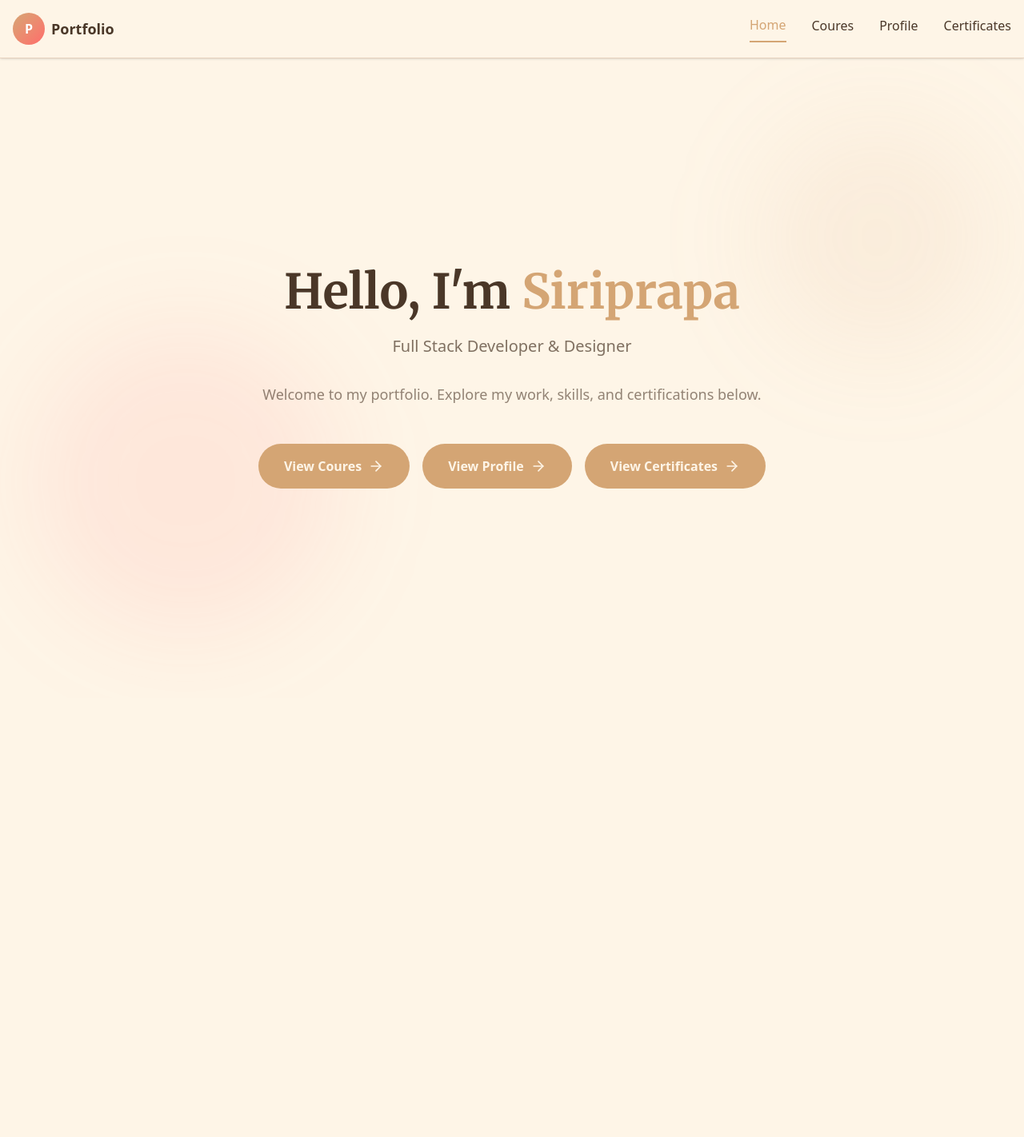
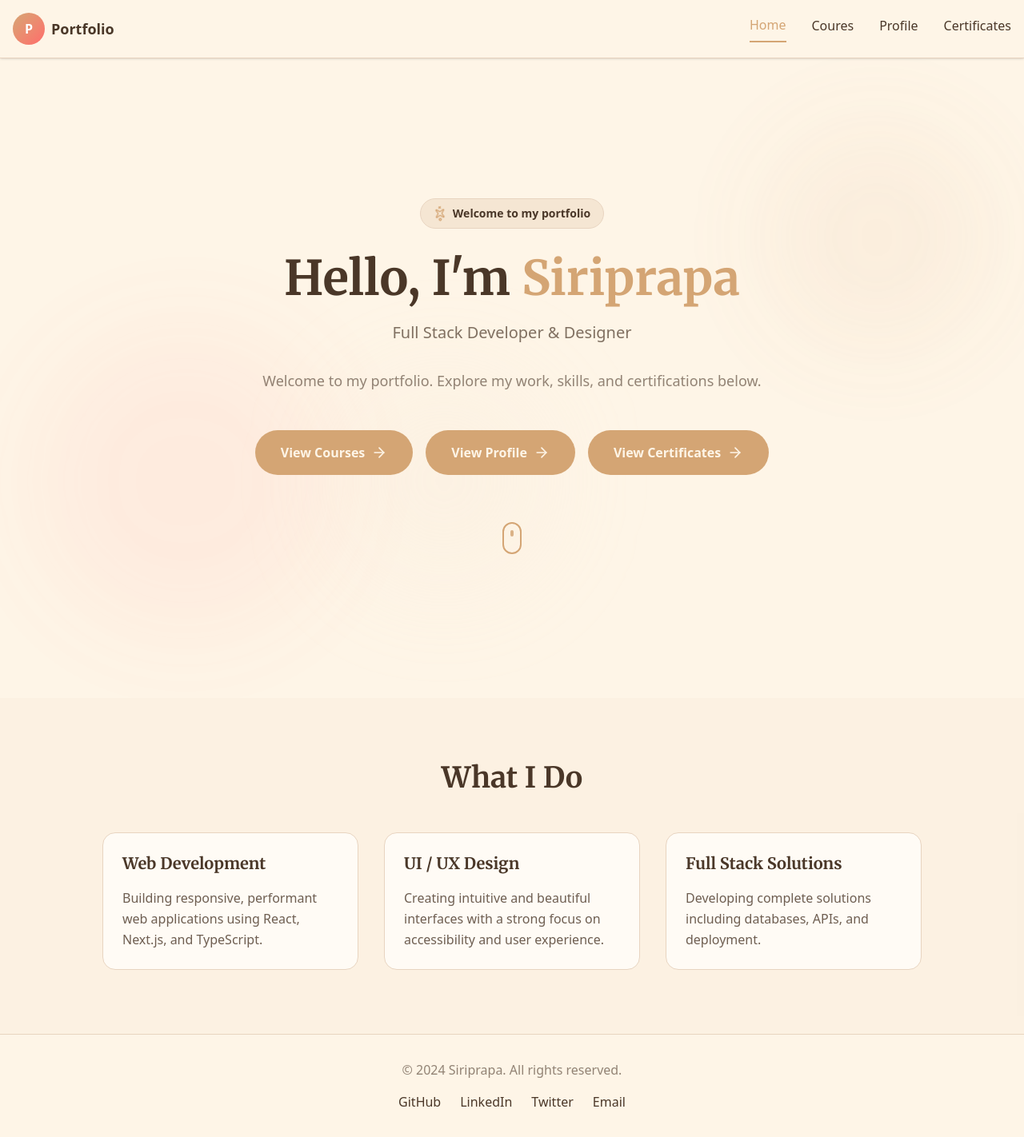
Before and after one commit to siriprapa25/portfolio907-siriprapa, a Next.js app: page / in a window 1280 px wide. Shown: the whole page at 80% size. Before the commit the page ends 873 px from the top, so only its background shows below. Built offline with nearby package versions, Linux system fonts and the light colour scheme.

Commit message:
add portfolio907

```diff
--- a/app/globals.css
+++ b/app/globals.css
@@ -55,3 +55,20 @@
     @apply max-w-7xl mx-auto px-4 sm:px-6 lg:px-8;
   }
 }
+
+@layer utilities {
+  @keyframes fade-in {
+    from {
+      opacity: 0;
+      transform: translateY(20px);
+    }
+    to {
+      opacity: 1;
+      transform: translateY(0);
+    }
+  }
+
+  .animate-fade-in {
+    animation: fade-in 0.6s ease-out forwards;
+  }
+}
--- a/app/page.tsx
+++ b/app/page.tsx
@@ -1,28 +1,45 @@
 "use client";
 
 import { useRouter } from "next/navigation";
-import { ArrowRight } from 'lucide-react';
-
+import { ArrowRight, Sparkles } from "lucide-react";
+import ChapterCard from "@/components/ChapterCard";
 
 export default function ProfilePage() {
   const router = useRouter();
 
   return (
     <div className="min-h-screen bg-background">
-      {/* Hero Section */}
+
+      {/* ================= HERO SECTION ================= */}
       <section className="relative min-h-screen flex items-center justify-center py-20 overflow-hidden">
-        {/* Decorative blobs */}
-        <div className="absolute top-20 right-10 w-72 h-72 bg-primary/10 rounded-full blur-3xl" />
-        <div className="absolute bottom-20 left-10 w-96 h-96 bg-accent/10 rounded-full blur-3xl" />
+
+        {/* Animated background blobs */}
+        <div className="absolute top-20 right-10 w-72 h-72 bg-primary/10 rounded-full blur-3xl animate-pulse" />
+        <div
+          className="absolute bottom-20 left-10 w-96 h-96 bg-accent/10 rounded-full blur-3xl animate-pulse"
+          style={{ animationDelay: "1s" }}
+        />
+        <div className="absolute top-1/2 left-1/3 w-64 h-64 bg-secondary/20 rounded-full blur-3xl" />
 
         <div className="container mx-auto px-4 relative z-10">
-          <div className="max-w-3xl mx-auto text-center">
-            <h1 className="text-5xl md:text-6xl font-bold text-foreground mb-6">
+          <div className="max-w-4xl mx-auto text-center">
+
+            {/* Badge */}
+            <div className="inline-flex items-center gap-2 px-4 py-2 rounded-full bg-secondary border border-border mb-8">
+              <Sparkles className="w-4 h-4 text-primary animate-spin [animation-duration:3s]" />
+              <span className="text-sm font-semibold">
+                Welcome to my portfolio
+              </span>
+            </div>
+
+            <h1 className="text-5xl md:text-6xl font-bold mb-6">
               Hello, I'm <span className="text-primary">Siriprapa</span>
             </h1>
+
             <p className="text-xl text-foreground/70 mb-8">
               Full Stack Developer & Designer
             </p>
+
             <p className="text-lg text-foreground/60 mb-12 max-w-2xl mx-auto">
               Welcome to my portfolio. Explore my work, skills, and certifications below.
             </p>
@@ -31,30 +48,83 @@ export default function ProfilePage() {
             <div className="flex flex-col sm:flex-row gap-4 justify-center">
               <button
                 onClick={() => router.push("/courses")}
-                className="px-8 py-4 rounded-full bg-primary text-primary-foreground font-bold hover:shadow-lg transition-all hover:scale-105 flex items-center justify-center gap-2 group"
+                className="px-8 py-4 rounded-full bg-primary text-primary-foreground font-bold hover:scale-105 transition flex items-center gap-2"
               >
-                View Coures
-                <ArrowRight className="w-5 h-5 group-hover:translate-x-1 transition-transform" />
+                View Courses <ArrowRight className="w-5 h-5" />
               </button>
 
               <button
                 onClick={() => router.push("/profile")}
-                className="px-8 py-4 rounded-full bg-primary text-primary-foreground font-bold hover:shadow-lg transition-all hover:scale-105 flex items-center justify-center gap-2 group"
+                className="px-8 py-4 rounded-full bg-primary text-primary-foreground font-bold hover:scale-105 transition flex items-center gap-2"
               >
-                View Profile
-                <ArrowRight className="w-5 h-5 group-hover:translate-x-1 transition-transform" />
+                View Profile <ArrowRight className="w-5 h-5" />
               </button>
+
               <button
                 onClick={() => router.push("/certificates")}
-                className="px-8 py-4 rounded-full bg-primary text-primary-foreground font-bold hover:shadow-lg transition-all hover:scale-105 flex items-center justify-center gap-2 group"
+                className="px-8 py-4 rounded-full bg-primary text-primary-foreground font-bold hover:scale-105 transition flex items-center gap-2"
               >
-                View Certificates
-                <ArrowRight className="w-5 h-5 group-hover:translate-x-1 transition-transform" />
+                View Certificates <ArrowRight className="w-5 h-5" />
               </button>
             </div>
+
+            {/* Scroll Indicator */}
+            <div className="flex justify-center mt-16 animate-bounce">
+              <div className="w-6 h-10 border-2 border-primary rounded-full flex items-start justify-center p-2">
+                <div className="w-1 h-2 bg-primary rounded-full animate-pulse" />
+              </div>
+            </div>
+
           </div>
         </div>
       </section>
+
+      {/* ================= WHAT I DO ================= */}
+      <section className="py-20 bg-secondary/30">
+        <div className="container mx-auto px-4">
+          <div className="max-w-5xl mx-auto">
+
+            <h2 className="text-4xl font-bold text-center mb-12">
+              What I Do
+            </h2>
+
+            <div className="grid grid-cols-1 md:grid-cols-3 gap-8">
+              <ChapterCard title="Web Development">
+                Building responsive, performant web applications using React,
+                Next.js, and TypeScript.
+              </ChapterCard>
+
+              <ChapterCard title="UI / UX Design">
+                Creating intuitive and beautiful interfaces with a strong
+                focus on accessibility and user experience.
+              </ChapterCard>
+
+              <ChapterCard title="Full Stack Solutions">
+                Developing complete solutions including databases, APIs,
+                and deployment.
+              </ChapterCard>
+            </div>
+
+          </div>
+        </div>
+      </section>
+
+      {/* ================= FOOTER ================= */}
+      <footer className="py-8 border-t border-border">
+        <div className="container mx-auto px-4 text-center">
+          <p className="text-foreground/60 mb-4">
+            © 2024 Siriprapa. All rights reserved.
+          </p>
+
+          <div className="flex justify-center gap-6">
+            <a className="hover:text-primary" href="#">GitHub</a>
+            <a className="hover:text-primary" href="#">LinkedIn</a>
+            <a className="hover:text-primary" href="#">Twitter</a>
+            <a className="hover:text-primary" href="#">Email</a>
+          </div>
+        </div>
+      </footer>
+
     </div>
   );
 }
--- a/components/ChapterCard.tsx
+++ b/components/ChapterCard.tsx
@@ -10,6 +10,7 @@ import { ReactNode } from 'react';
 interface ChapterCardProps {
   title: string;
   onClick?: () => void;
+  icon?: ReactNode;
   children: ReactNode;
   variant?: 'default' | 'highlight';
 }
@@ -17,6 +18,7 @@ interface ChapterCardProps {
 export default function ChapterCard({
   title,
   onClick,
+  icon,
   children,
   variant = 'default',
 }: ChapterCardProps) {
```
